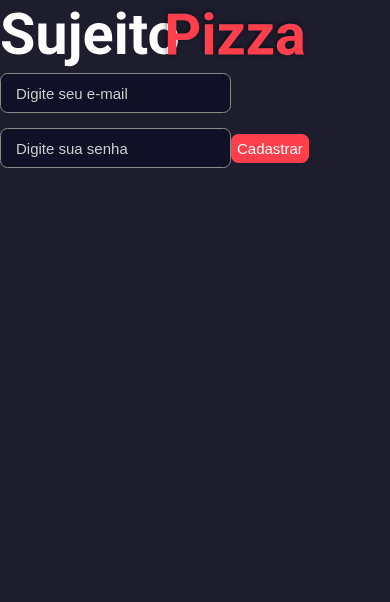
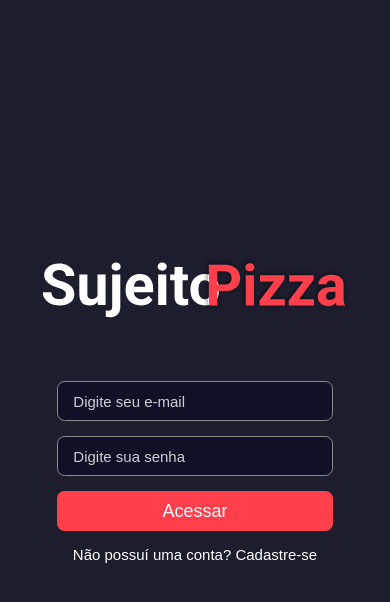
Before and after one commit to jorgelgf/pizzaria, a Next.js app in the folder frontend/: page / in a window 390 px wide. Shown: the top 602 px of the page. Built offline with nearby package versions, Linux system fonts and the light colour scheme.

Commit message:
created login page

```diff
--- /dev/null
+++ b/frontend/src/contexts/AuthContext.tsx
@@ -0,0 +1,38 @@
+import { createContext, ReactNode, useState } from "react";
+
+type AuthContextData = {
+  user: UserProps;
+  isAuthenticated: boolean;
+  signIn: (credentials: SignInProps) => Promise<void>;
+};
+type UserProps = {
+  id: string;
+  name: string;
+  email: string;
+};
+type SignInProps = {
+  email: string;
+  password: string;
+};
+
+export const AuthContext = createContext({} as AuthContextData);
+
+type AuthProviderProps = {
+  children: ReactNode;
+};
+
+async function signIn({ email, password }: SignInProps) {
+  console.log("EMAIL DIGITADO: ", email);
+  console.log("Senha: ", password);
+}
+
+export function AuthProvider({ children }: AuthProviderProps) {
+  const [user, setUser] = useState<UserProps>();
+  const isAuthenticated = !!user;
+
+  return (
+    <AuthContext.Provider value={{ user, isAuthenticated, signIn }}>
+      {children}
+    </AuthContext.Provider>
+  );
+}
--- a/frontend/src/pages/_app.tsx
+++ b/frontend/src/pages/_app.tsx
@@ -1,9 +1,13 @@
 //type component
 import { AppProps } from "next/app";
-
+import { AuthProvider } from "../contexts/AuthContext";
 import "../../styles/globals.scss";
 function MyApp({ Component, pageProps }: AppProps) {
-  return <Component {...pageProps} />;
+  return (
+    <AuthProvider>
+      <Component {...pageProps} />
+    </AuthProvider>
+  );
 }
 
 export default MyApp;
--- a/frontend/src/pages/index.tsx
+++ b/frontend/src/pages/index.tsx
@@ -4,7 +4,25 @@
 import logoImg from "../../public/logo.svg";
 import { Input } from "../components/ui/input";
 import { Button } from "../components/ui/Button";
+import Link from "next/link";
+import { AuthContext } from "../contexts/AuthContext";
+import { useContext, FormEvent, useState } from "react";
+
 export default function Home() {
+  const { signIn } = useContext(AuthContext);
+
+  const [email, setEmail] = useState("");
+  const [password, setPassword] = useState("");
+  const [loading, setLoading] = useState(false);
+  async function handleLogin(event: FormEvent) {
+    event.preventDefault();
+    let data = {
+      email,
+      password,
+    };
+    await signIn(data);
+  }
+
   return (
     <>
       <Head>
@@ -13,14 +31,27 @@
       <div className={styles.containerCenter}>
         <Image src={logoImg} alt="Logo Sujeito Pizzaria" />
         <div className={styles.login}>
-          <form>
-            <Input placeholder="Digite seu e-mail" type="text" />
-            <Input placeholder="Digite sua senha" type="password" />
+          <form onSubmit={handleLogin}>
+            <Input
+              placeholder="Digite seu e-mail"
+              type="text"
+              value={email}
+              onChange={(e) => setEmail(e.target.value)}
+            />
+            <Input
+              placeholder="Digite sua senha"
+              type="password"
+              value={password}
+              onChange={(e) => setPassword(e.target.value)}
+            />
 
             <Button type="submit" loading={false}>
-              Cadastrar
+              Acessar
             </Button>
           </form>
+          <Link href="/signup">
+            <a className={styles.text}>Não possuí uma conta? Cadastre-se</a>
+          </Link>
         </div>
       </div>
     </>
--- a/frontend/styles/Home.module.scss
+++ b/frontend/styles/Home.module.scss
@@ -1,3 +1,43 @@
-.container {
-  color: red;
+.containerCenter {
+  min-height: 100vh;
+  display: flex;
+  justify-content: center;
+  align-items: center;
+  flex-direction: column;
+  background-color: var(--gray-900);
 }
+
+.login {
+  margin-top: 2rem;
+  width: 600px;
+  display: flex;
+  align-items: center;
+  justify-content: center;
+  flex-direction: column;
+  padding: 2rem 1.5rem;
+  h1 {
+    color: var(--white);
+    padding-bottom: 1rem;
+  }
+  form {
+    width: 90%;
+    display: flex;
+    flex-direction: column;
+  }
+  form button {
+    height: 40px;
+    font-size: 1.2rem;
+  }
+}
+
+.text {
+  margin-top: 1rem;
+  color: var(--white);
+  cursor: pointer;
+}
+
+@media (max-width: 620px) {
+  .login {
+    width: 90%;
+  }
+}
```
Also changed, not shown: frontend/src/pages/signup/index.tsx (added, +35 -0 lines).
